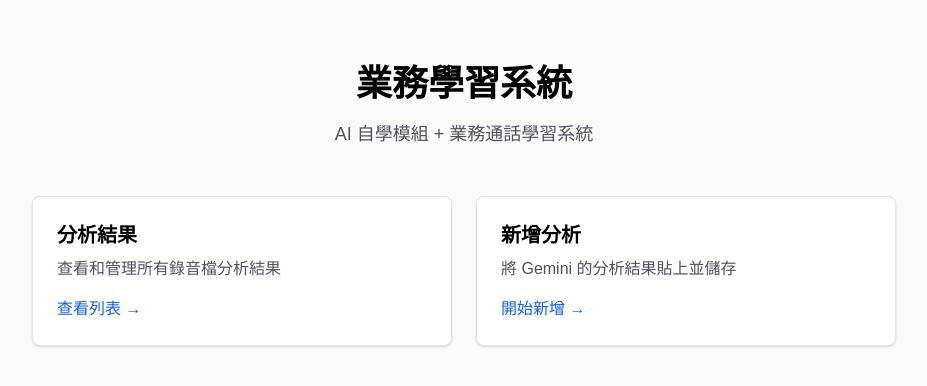
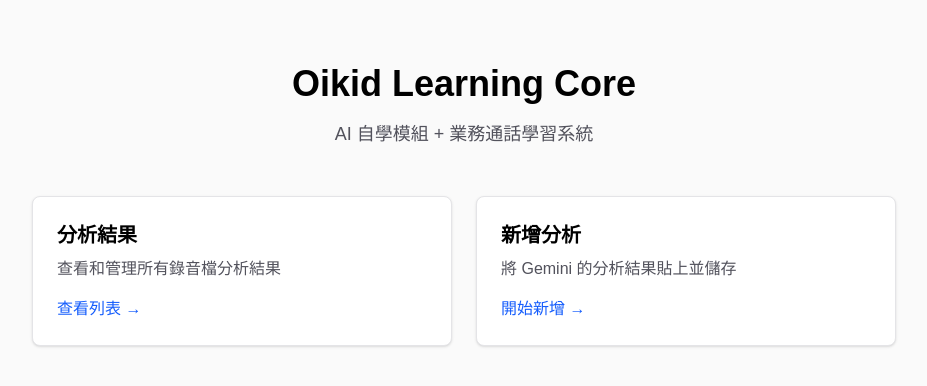
Before and after one commit to Eddie740806/oikid-learning-core, a Next.js app: page / in a window 1280 px wide. Shown: the top 386 px of the page, without its empty margins (176-1103 px from the left). Built offline with nearby package versions, Linux system fonts and the light colour scheme.

Commit message:
Restore title to Oikid Learning Core

```diff
--- a/src/app/page.tsx
+++ b/src/app/page.tsx
@@ -6,7 +6,7 @@
       <main className="max-w-4xl mx-auto py-16 px-4">
         <div className="text-center mb-12">
           <h1 className="text-4xl font-bold text-black dark:text-zinc-50 mb-4">
-            業務學習系統
+            Oikid Learning Core
           </h1>
           <p className="text-lg text-zinc-600 dark:text-zinc-400">
             AI 自學模組 + 業務通話學習系統
```
